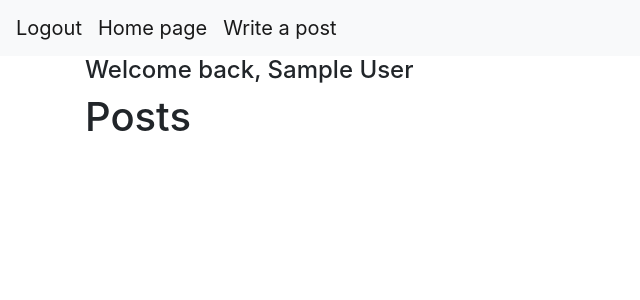
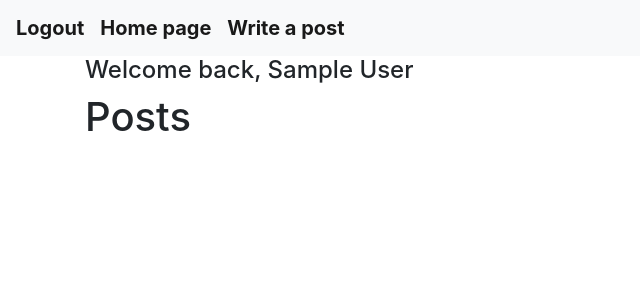
Before and after one commit to danmelk/Note-app, a Flask app: page /home in a window 1280 px wide. Shown: the top 300 px of the page, without its empty margins (0-640 px from the left). Run offline with Flask 2, Linux system fonts and the light colour scheme; the visitor is signed in with stand-in values (Sample User, id 1); data comes from the database, SQL or seed files in the repository; data that the repository does not hold is empty; parts of the project's set-up code (start-up, migrations or seed data) failed here and were passed over; some libraries are stand-ins or nearby versions.

Commit message:
data preview

```diff
--- a/web/templates/base.html
+++ b/web/templates/base.html
@@ -34,13 +34,13 @@
   <body>
     <nav class="navbar navbar-expand-md navbar-light bg-light">
         {% if current_user.is_authenticated %}
-        <a class="navbar-brand" href="{{ url_for('auth.logout')}}">Logout</a>
-        <a class="navbar-brand" href="{{ url_for('views.home')}}">Home page </a>
-        <a class="navbar-brand" href="{{ url_for('views.write_an_article')}}">Write a post</a>
+        <a class="navbar-brand" href="{{ url_for('auth.logout')}}"><b>Logout</b></a>
+        <a class="navbar-brand" href="{{ url_for('views.home')}}"><b>Home page</b></a>
+        <a class="navbar-brand" href="{{ url_for('views.write_an_article')}}"><b>Write a post</b></a>
         {% else %}
-        <a class="navbar-brand" href="{{ url_for('views.home')}}">Home page </a>
-        <a class="navbar-brand" href="{{ url_for('auth.sign_up')}}">Sign-up </a>
-        <a class="navbar-brand" href="{{ url_for('auth.login')}}">Login </a>
+        <a class="navbar-brand" href="{{ url_for('views.home')}}"><b>Home page</b></a>
+        <a class="navbar-brand" href="{{ url_for('auth.sign_up')}}"><b>Sign-up</b></a>
+        <a class="navbar-brand" href="{{ url_for('auth.login')}}"><b>Login</b></a>
         {% endif %}
         <button class="navbar-toggler" type="button" data-toggle="collapse" data-target="#navbarNav" aria-controls="navbarNav" aria-expanded="false" aria-label="Toggle navigation">
             <span class="navbar-toggler-icon"></span>
```
